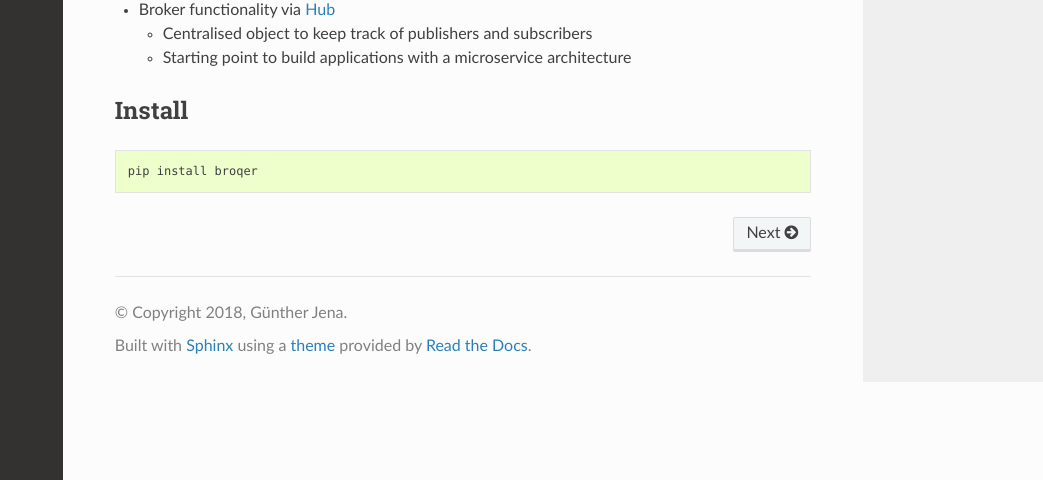
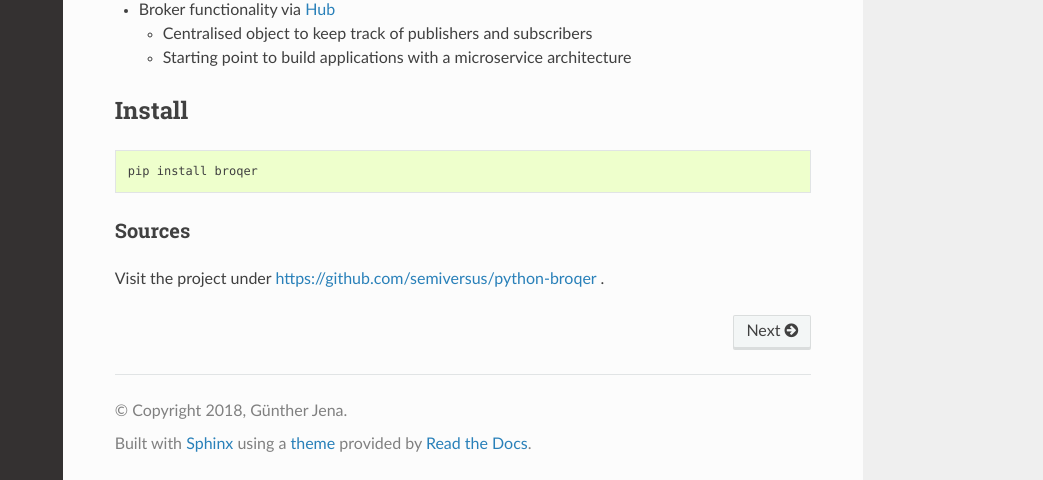
Before and after one commit to semiversus/python-broqer, a Sphinx documentation site: the page built from docs/index.rst, in a window 1280 px wide and 900 px high, scrolled down 504 px, cut to the strip 420-900 px from the top of the window. Shown: the whole strip, without its empty margins (237-1280 px from the left). Built offline with Sphinx 7.4.7 and the Read the Docs theme 2.0.0, drawn with Linux system fonts in a browser that asks for light colours; pages that are not in the unit, such as notebooks, are missing from menus.

Commit message:
added source link to github

```diff
--- a/docs/index.rst
+++ b/docs/index.rst
@@ -1,5 +1,10 @@
 .. include:: ../README.rst
   :end-before: marker-for-example
+
+Sources
+-------
+
+Visit the project under https://github.com/semiversus/python-broqer .
 
 .. toctree::
    :maxdepth: 2
```
